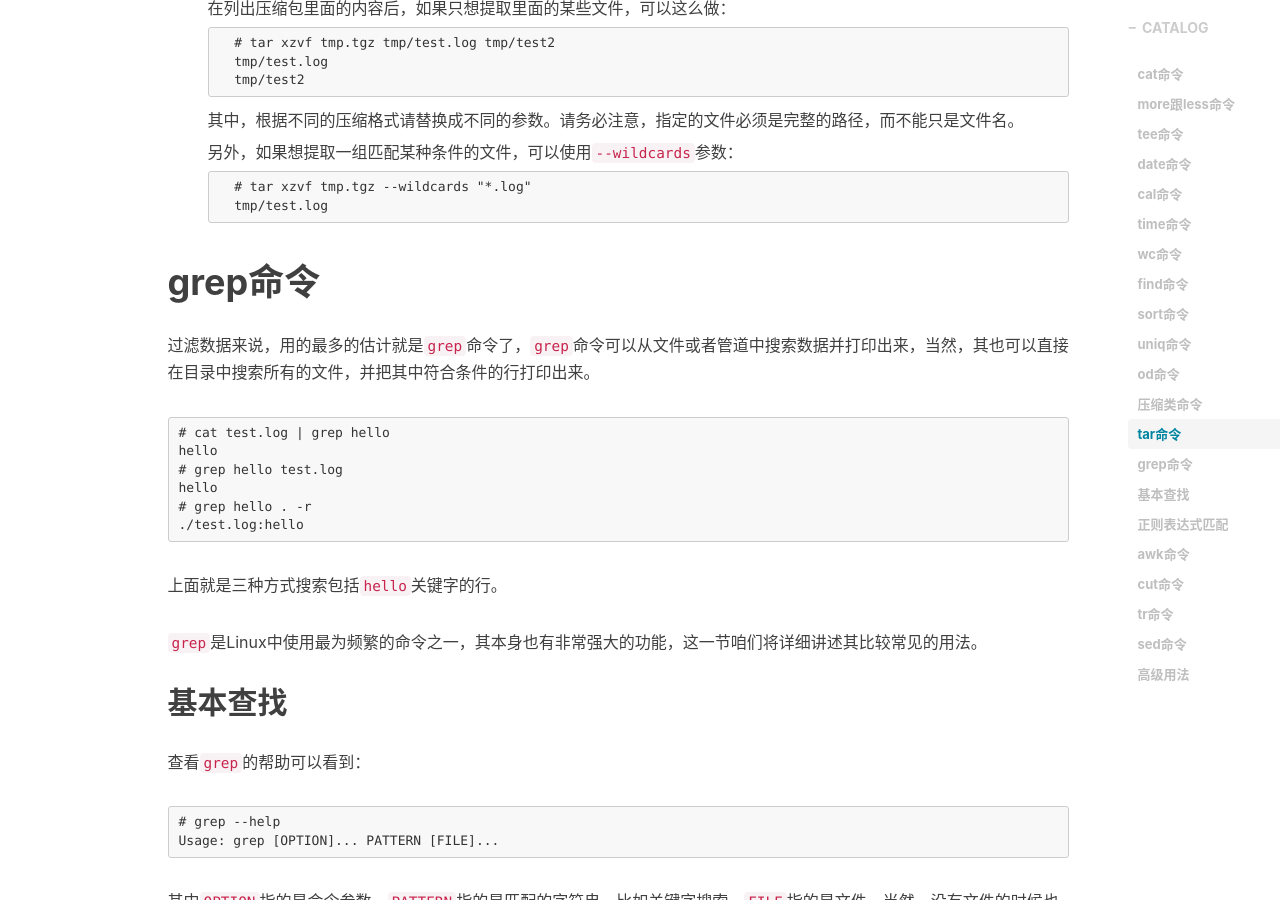
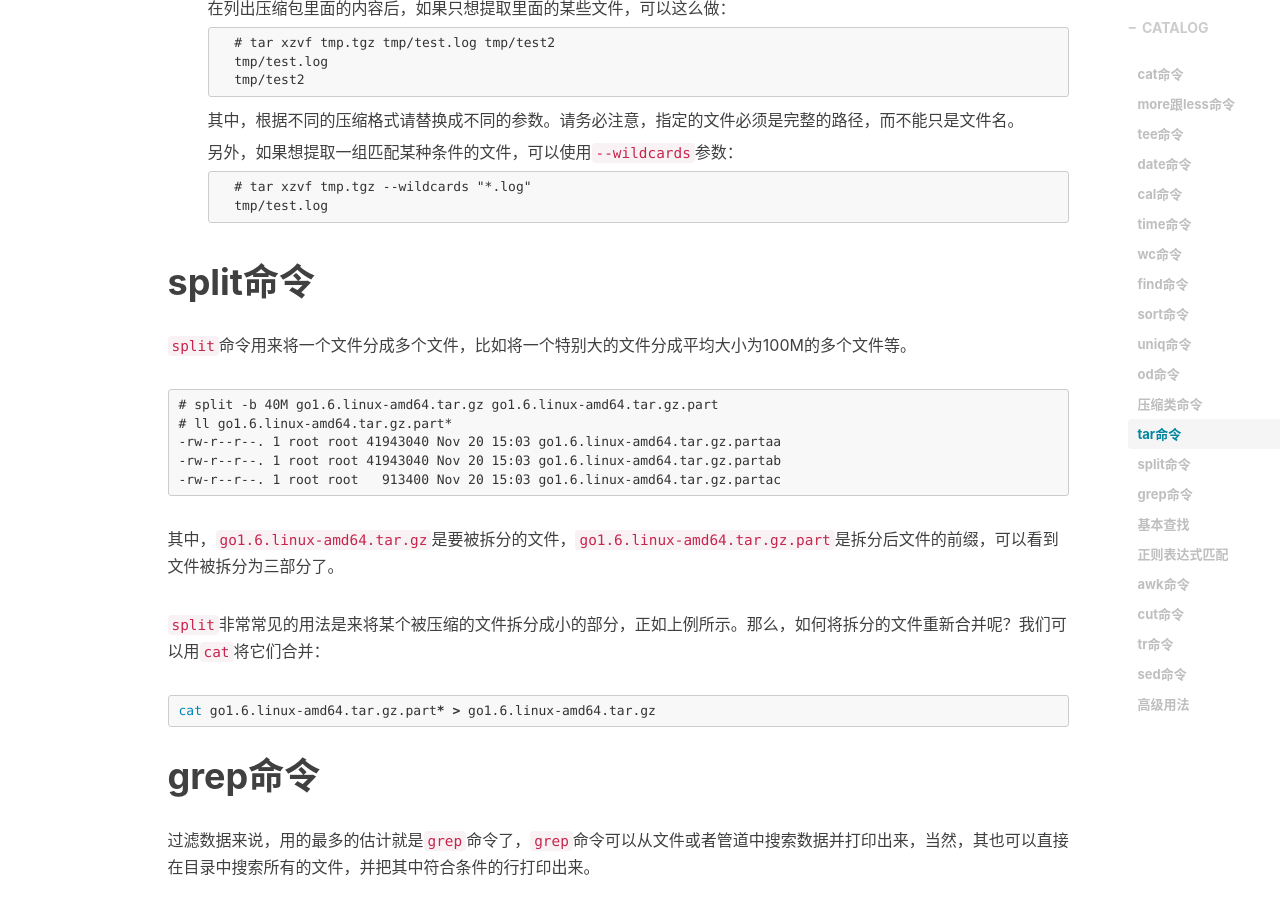
Before and after one commit to keysaim/keysaim.github.io, a Jekyll site: the page built from _posts/2017-11-17-linux-study-common-tools.md, in a window 1280 px wide and 900 px high, scrolled down 11262 px. Built offline with Jekyll 4.4.1, drawn with Linux system fonts in a browser that asks for light colours; nearby versions of some CDN libraries; comment, search, counter and statistics services are not loaded.

Commit message:
Add split command

````diff
--- a/_posts/2017-11-17-linux-study-common-tools.md
+++ b/_posts/2017-11-17-linux-study-common-tools.md
@@ -543,6 +543,26 @@ Usage: tar [OPTION...] [FILE]...
     tmp/test.log
     ```
 
+# split命令
+
+`split`命令用来将一个文件分成多个文件，比如将一个特别大的文件分成平均大小为100M的多个文件等。
+
+```
+# split -b 40M go1.6.linux-amd64.tar.gz go1.6.linux-amd64.tar.gz.part
+# ll go1.6.linux-amd64.tar.gz.part*
+-rw-r--r--. 1 root root 41943040 Nov 20 15:03 go1.6.linux-amd64.tar.gz.partaa
+-rw-r--r--. 1 root root 41943040 Nov 20 15:03 go1.6.linux-amd64.tar.gz.partab
+-rw-r--r--. 1 root root   913400 Nov 20 15:03 go1.6.linux-amd64.tar.gz.partac
+```
+
+其中，`go1.6.linux-amd64.tar.gz`是要被拆分的文件，`go1.6.linux-amd64.tar.gz.part`是拆分后文件的前缀，可以看到文件被拆分为三部分了。
+
+`split`非常常见的用法是来将某个被压缩的文件拆分成小的部分，正如上例所示。那么，如何将拆分的文件重新合并呢？我们可以用`cat`将它们合并：
+
+```shell
+cat go1.6.linux-amd64.tar.gz.part* > go1.6.linux-amd64.tar.gz
+```
+
 # grep命令
 
 过滤数据来说，用的最多的估计就是`grep`命令了，`grep`命令可以从文件或者管道中搜索数据并打印出来，当然，其也可以直接在目录中搜索所有的文件，并把其中符合条件的行打印出来。
````
